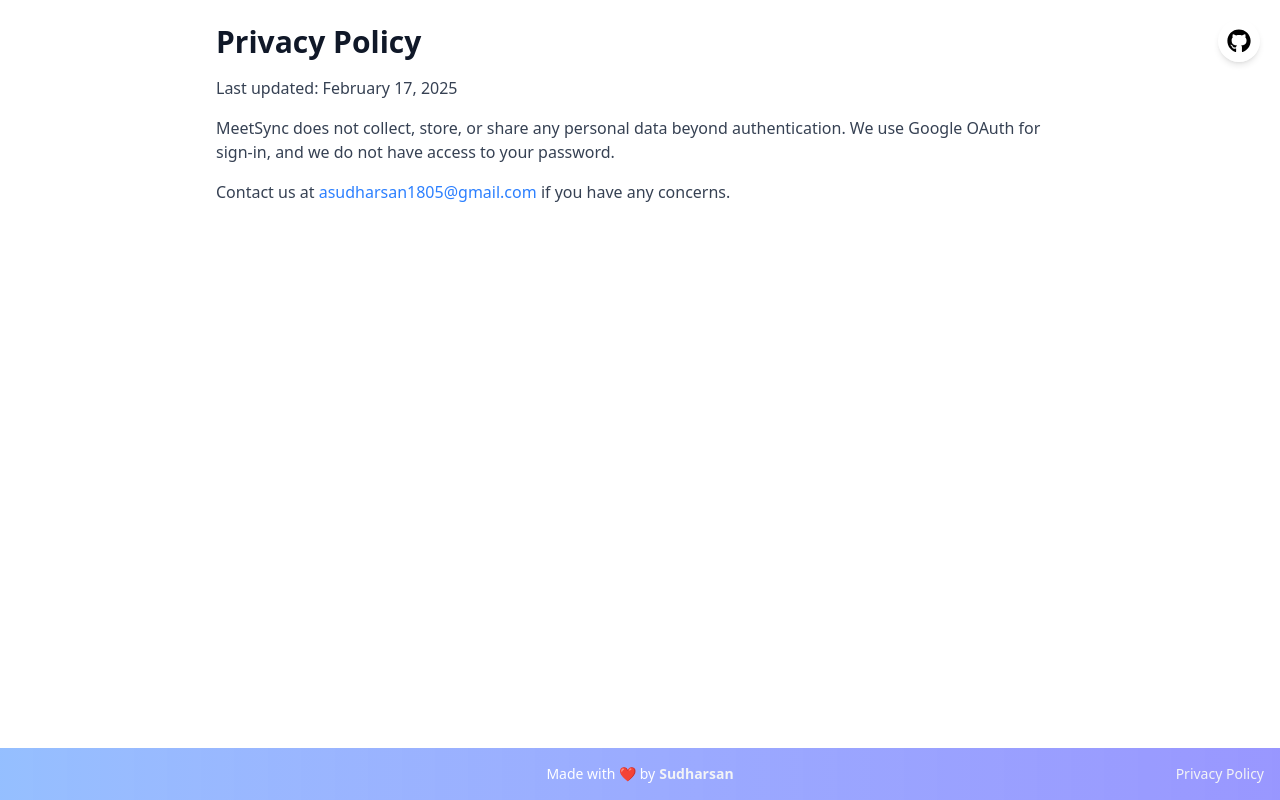
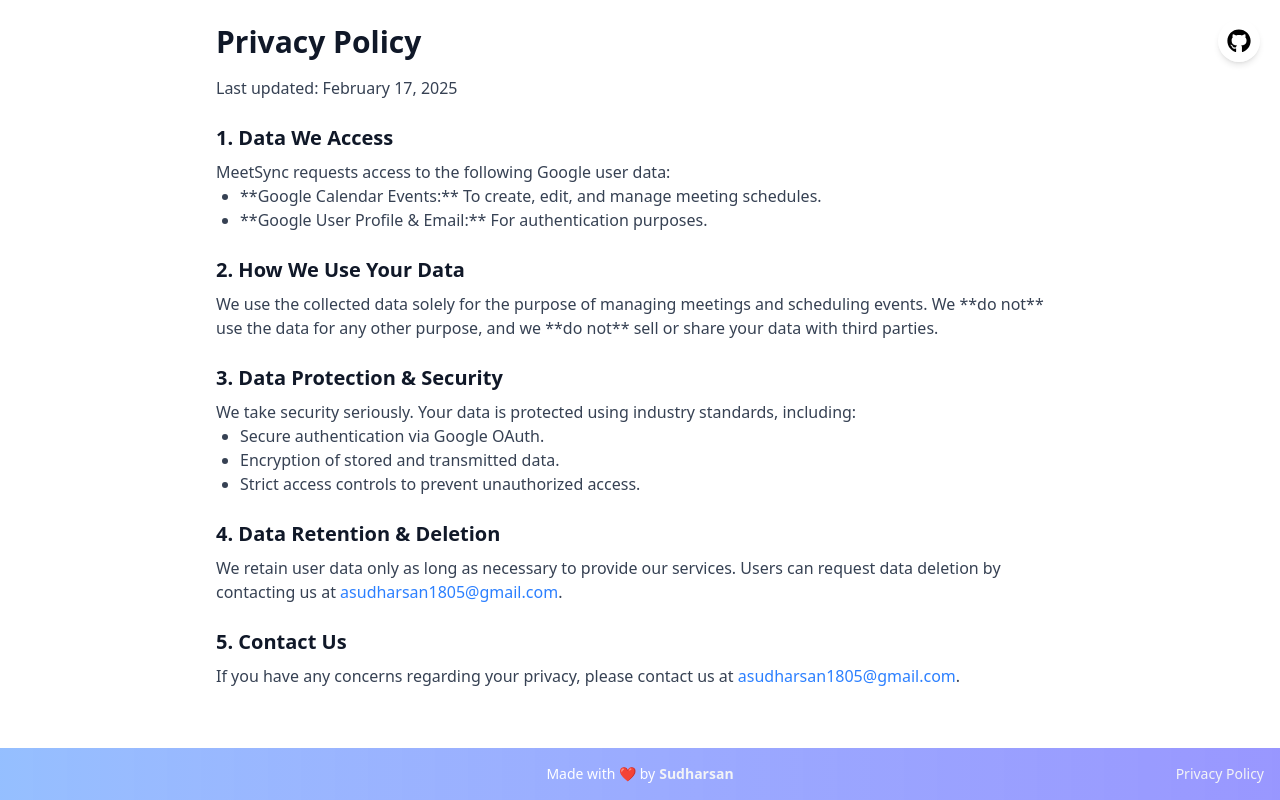
Before and after one commit to danielace1/meetsync, a React (Vite) app in the folder client/: page /privacy-policy in a window 1280 px wide. Built offline with nearby package versions, Linux system fonts and the light colour scheme; no server answers.

Commit message:
feat: updated privacy policy and added loading icon

```diff
--- a/client/src/App.jsx
+++ b/client/src/App.jsx
@@ -8,6 +8,7 @@
 import PrivacyPolicy from "./pages/PrivacyPolicy";
 import TheHeader from "./components/TheHeader";
 import Footer from "./components/Footer";
+import LoadingSpinner from "./components/LoadingSpinner";
 
 const App = () => {
   const { user, fetchUser, fetchingUser } = useAuthStore();
@@ -16,7 +17,7 @@
     fetchUser();
   }, [fetchUser]);
 
-  if (fetchingUser) return <div>loading...</div>;
+  if (fetchingUser) return <LoadingSpinner />;
 
   return (
     <div className="flex flex-col min-h-screen">
--- /dev/null
+++ b/client/src/components/LoadingSpinner.jsx
@@ -0,0 +1,7 @@
+const LoadingSpinner = () => (
+  <div className="flex justify-center items-center min-h-screen">
+    <div className="h-10 w-10 border-4 border-gray-300 border-t-blue-500 rounded-full animate-spin"></div>
+  </div>
+);
+
+export default LoadingSpinner;
--- a/client/src/pages/PrivacyPolicy.jsx
+++ b/client/src/pages/PrivacyPolicy.jsx
@@ -3,20 +3,70 @@
     <div className="max-w-4xl mx-auto p-6">
       <h1 className="text-3xl font-bold text-gray-900 mb-4">Privacy Policy</h1>
       <p className="text-gray-700">Last updated: February 17, 2025</p>
-      <p className="text-gray-700 mt-4">
-        MeetSync does not collect, store, or share any personal data beyond
-        authentication. We use Google OAuth for sign-in, and we do not have
-        access to your password.
+
+      <h2 className="text-xl font-semibold mt-6 text-gray-900">
+        1. Data We Access
+      </h2>
+      <p className="text-gray-700 mt-2">
+        MeetSync requests access to the following Google user data:
       </p>
-      <p className="text-gray-700 mt-4">
-        Contact us at{" "}
+      <ul className="list-disc pl-6 text-gray-700">
+        <li>
+          **Google Calendar Events:** To create, edit, and manage meeting
+          schedules.
+        </li>
+        <li>**Google User Profile & Email:** For authentication purposes.</li>
+      </ul>
+
+      <h2 className="text-xl font-semibold mt-6 text-gray-900">
+        2. How We Use Your Data
+      </h2>
+      <p className="text-gray-700 mt-2">
+        We use the collected data solely for the purpose of managing meetings
+        and scheduling events. We **do not** use the data for any other purpose,
+        and we **do not** sell or share your data with third parties.
+      </p>
+
+      <h2 className="text-xl font-semibold mt-6 text-gray-900">
+        3. Data Protection & Security
+      </h2>
+      <p className="text-gray-700 mt-2">
+        We take security seriously. Your data is protected using industry
+        standards, including:
+      </p>
+      <ul className="list-disc pl-6 text-gray-700">
+        <li>Secure authentication via Google OAuth.</li>
+        <li>Encryption of stored and transmitted data.</li>
+        <li>Strict access controls to prevent unauthorized access.</li>
+      </ul>
+
+      <h2 className="text-xl font-semibold mt-6 text-gray-900">
+        4. Data Retention & Deletion
+      </h2>
+      <p className="text-gray-700 mt-2">
+        We retain user data only as long as necessary to provide our services.
+        Users can request data deletion by contacting us at{" "}
         <a
           href="mailto:asudharsan1805@gmail.com"
           className="text-blue-500 hover:underline"
         >
           asudharsan1805@gmail.com
-        </a>{" "}
-        if you have any concerns.
+        </a>
+        .
+      </p>
+
+      <h2 className="text-xl font-semibold mt-6 text-gray-900">
+        5. Contact Us
+      </h2>
+      <p className="text-gray-700 mt-2">
+        If you have any concerns regarding your privacy, please contact us at{" "}
+        <a
+          href="mailto:asudharsan1805@gmail.com"
+          className="text-blue-500 hover:underline"
+        >
+          asudharsan1805@gmail.com
+        </a>
+        .
       </p>
     </div>
   );
```
